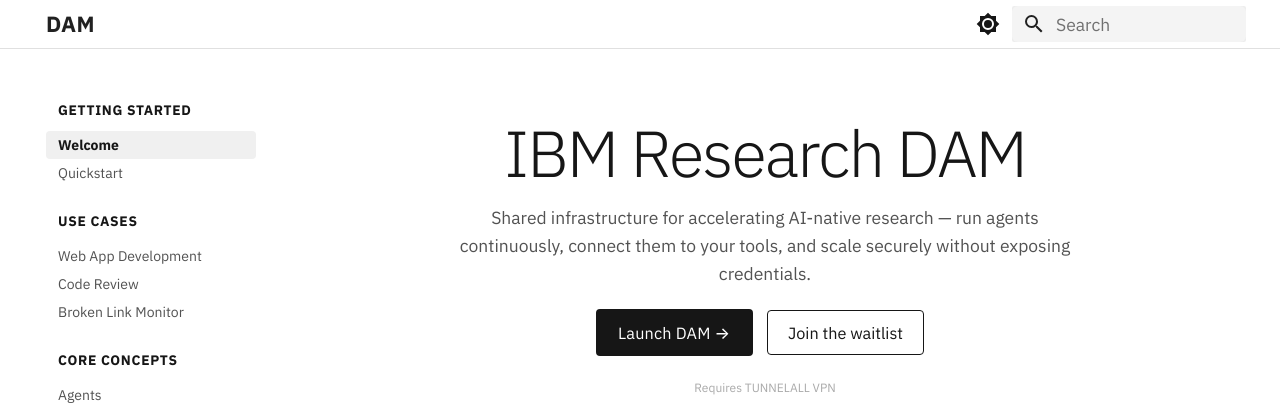
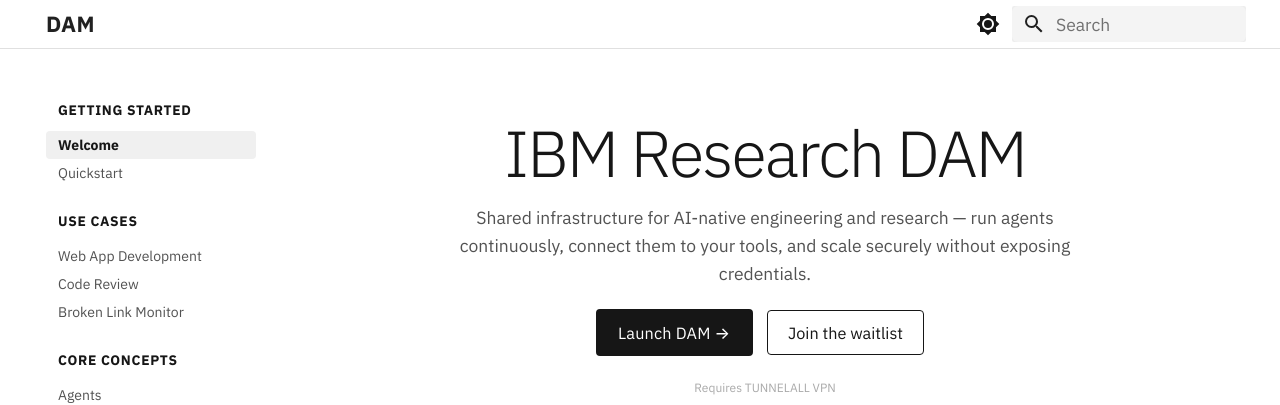
Before and after one commit to dam-agents/docs, an MkDocs documentation site: the page built from docs/index.md, in a window 1280 px wide and 900 px high. Shown: the top 405 px of the window. Built offline with MkDocs 1.6.1 and Material for MkDocs 9.7.7, drawn with Linux system fonts in a browser that asks for light colours.

Commit message:
docs: widen the homepage headline to engineering and research (#61)
DAM is used for engineering work as much as research — the reference
agents (code-guardian, link-guardian, software-factory) are all
engineering workflows. Widen the headline so the docs, the decks, and
the product all describe the same scope.

Also drops "accelerating" so the phrase reads as what DAM is rather
than what it does.

Signed-off-by: DAM Assistant <dam-assistant@ibm.com>
Co-authored-by: DAM Assistant <dam-assistant@ibm.com>

```diff
--- a/docs/index.md
+++ b/docs/index.md
@@ -7,7 +7,7 @@ hide:
 
 # IBM Research DAM
 
-Shared infrastructure for accelerating AI-native research — run agents continuously, connect them to your tools, and scale securely without exposing credentials.
+Shared infrastructure for AI-native engineering and research — run agents continuously, connect them to your tools, and scale securely without exposing credentials.
 
 [Launch DAM →](https://ibm.biz/dam-agents){:target="_blank" .md-button .md-button--primary}
 [Join the waitlist](https://ibm.biz/dam-waitlist){:target="_blank" .md-button}
```
